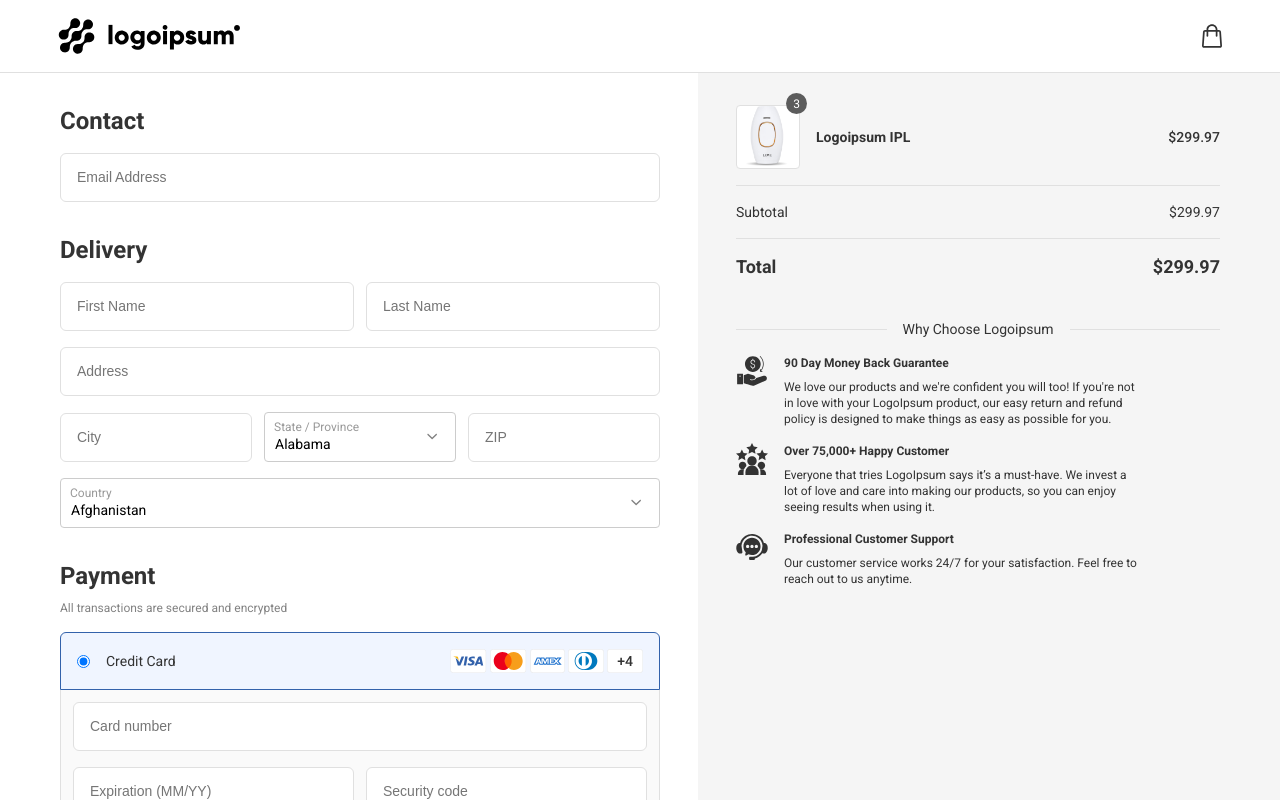
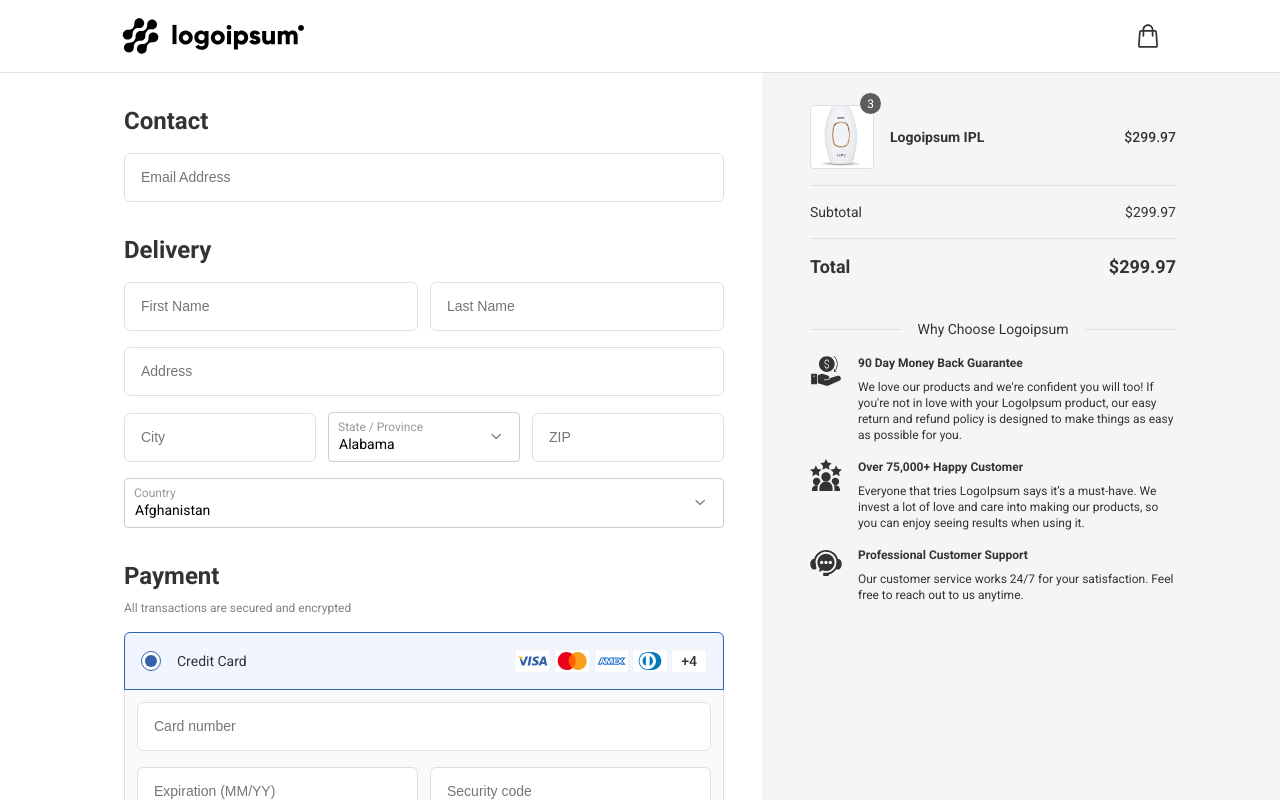
Before and after one commit to TomasAnt/cc-test, a React (Vite) app: page / in a window 1280 px wide. Shown: the top 800 px of the page. Built offline with nearby package versions, Linux system fonts and the light colour scheme.

Commit message:
radio-button-and-max-width

```diff
--- a/src/components/Button/button.styled.ts
+++ b/src/components/Button/button.styled.ts
@@ -24,6 +24,11 @@ const defaultButton = css<StyledButtonProps>`
   border: none;
   border-radius: 4px;
   box-shadow: 0px 4px 10px 0px rgba(67, 40, 16, 0.24);
+  transition: background-color 0.3s ease-in-out;
+
+  &:hover {
+    transition: background-color 0.3s ease-in-out;
+  }
 
   @media ${({ theme }) => theme.media.maxPhone} {
     font-size: ${({ theme }) => theme.fontSizes.input};
@@ -38,7 +43,6 @@ const greenButton = css`
 
   &:hover {
     background-color: ${({ theme }) => theme.colors.greenButtonHover};
-    transition: all 0.3s ease-in;
   }
 `;
 
@@ -47,7 +51,6 @@ const redButton = css`
 
   &:hover {
     background-color: ${({ theme }) => theme.colors.redButtonHover};
-    transition: all 0.3s ease-in;
   }
 `;
 const blueButton = css`
@@ -55,7 +58,6 @@ const blueButton = css`
 
   &:hover {
     background-color: ${({ theme }) => theme.colors.blueButtonHover};
-    transition: all 0.3s ease-in;
   }
 `;
 
--- a/src/components/CartSection/cartSection.styled.ts
+++ b/src/components/CartSection/cartSection.styled.ts
@@ -70,7 +70,6 @@ export const ImageContainer = styled.div`
   margin-top: 16px;
   gap: ${({ theme }) => theme.spacings.s16};
   position: relative;
-
   width: 100%;
 
   img {
--- a/src/components/ContactForm/ContactForm.tsx
+++ b/src/components/ContactForm/ContactForm.tsx
@@ -1,4 +1,4 @@
-import { Formik, Field } from "formik";
+import { Formik } from "formik";
 import Button from "../Button/Button";
 import { states, countries, paymentImages, buttonColor } from "../../../config";
 import CartSection from "../CartSection/CartSection";
@@ -31,6 +31,8 @@ import {
   PaymentHeading,
   ContactHeading,
   DeliveryHeading,
+  StyledLabel,
+  StyledRadioButton,
 } from "./contactForm.styled";
 import { initialValues } from "../../utils/formikConfig";
 import { TextInputField } from "../FormFields/FormFields";
@@ -151,16 +153,16 @@ const ContactForm = () => {
                 </Disclaimer>
                 <Payment>
                   <PaymentOption>
-                    <Field
-                      checked
+                    <StyledRadioButton
                       as="input"
                       type="radio"
                       id="creditCard"
                       name="paymentMethod"
                       value="Credit Card"
                       autoComplete="cc-type"
+                      defaultChecked
                     />
-                    <label htmlFor="creditCard">Credit Card</label>
+                    <StyledLabel htmlFor="creditCard">Credit Card</StyledLabel>
                   </PaymentOption>
                   <Cards>
                     {paymentImages.map((image) => (
--- a/src/components/ContactForm/contactForm.styled.ts
+++ b/src/components/ContactForm/contactForm.styled.ts
@@ -20,7 +20,7 @@ export const Container = styled.div`
   display: flex;
   justify-content: center;
   align-items: flex-start;
-  padding: 32px 38px 0 20px;
+  padding: 32px 38px 300px 20px;
   background-color: ${({ theme }) => theme.colors.background};
   font-family: "Roboto", sans-serif;
 
@@ -259,13 +259,6 @@ export const PaymentOption = styled.div`
   display: flex;
   align-items: center;
   gap: ${({ theme }) => theme.spacings.s16};
-
-  label {
-    white-space: nowrap;
-    color: ${({ theme }) => theme.colors.darkGrey};
-    font-size: ${({ theme }) => theme.fontSizes.input};
-    line-height: ${({ theme }) => theme.lineHeights.input};
-  }
 `;
 
 export const PaymentContainer = styled.div`
@@ -284,9 +277,30 @@ export const PaymentContainer = styled.div`
   }
 `;
 
+export const StyledRadioButton = styled.input`
+  cursor: pointer;
+  width: 20px;
+  height: 20px;
+  accent-color: #3362ab;
+`;
+
+export const StyledLabel = styled.label`
+  white-space: nowrap;
+  color: ${({ theme }) => theme.colors.darkGrey};
+  font-size: ${({ theme }) => theme.fontSizes.input};
+  line-height: ${({ theme }) => theme.lineHeights.input};
+  cursor: pointer;
+`;
+
 export const Cards = styled.div`
   display: flex;
   gap: 3px;
+
+  @media ${({ theme }) => theme.media.maxSmallPhone} {
+    img {
+      width: 30px;
+    }
+  }
 `;
 
 export const Center = styled.div`
@@ -306,12 +320,11 @@ export const Subtitle = styled.p`
 
 export const CartContainer = styled.section`
   flex: 1;
-  padding: 16px 20px 16px 38px;
-  max-width: 600px;
+  padding: 16px 0 16px 48px;
+  max-width: 100%;
   font-family: "Roboto", sans-serif;
 
   @media ${({ theme }) => theme.media.maxSmallDesktop} {
-    max-width: 100%;
     background-color: ${({ theme }) => theme.colors.lightGrey};
     padding: ${({ theme }) => theme.spacings.s16};
   }
--- a/src/components/Navigation/navigation.styled.ts
+++ b/src/components/Navigation/navigation.styled.ts
@@ -10,7 +10,7 @@ export const NavWrapper = styled.section`
 `;
 
 export const NavContent = styled.nav`
-  max-width: 1200px;
+  max-width: 1072px;
   display: flex;
   justify-content: space-between;
   margin: 0 auto;
--- a/src/components/WhySection/whySection.styled.ts
+++ b/src/components/WhySection/whySection.styled.ts
@@ -61,5 +61,4 @@ export const BoxParagraph = styled.p`
   font-size: ${({ theme }) => theme.fontSizes.paragraph};
   color: ${({ theme }) => theme.colors.darkGrey};
   font-weight: ${({ theme }) => theme.fontWeights.normal};
-  max-width: 357px;
 `;
--- a/src/screens/checkout.styled.ts
+++ b/src/screens/checkout.styled.ts
@@ -2,7 +2,7 @@ import styled from "styled-components";
 
 export const PageLayout = styled.div`
   display: flex;
-  max-width: 1200px;
+  max-width: 1072px;
   margin: 0 auto;
   overflow: hidden;
 `;
--- a/src/styles/DesignVariables.ts
+++ b/src/styles/DesignVariables.ts
@@ -19,7 +19,7 @@ export const colors = {
 export type AppColorsType = typeof colors;
 
 export const responsiveBreakPoints = {
-  maxSmallPhone: "(max-width: 360px)",
+  maxSmallPhone: "(max-width: 380px)",
   maxPhone: "(max-width: 480px)",
   maxTablet: "(max-width: 768px)",
   maxSmallDesktop: "(max-width: 992px)",
```
Also changed, not shown: 1 other file (tests, documents, lock files or other folders).
